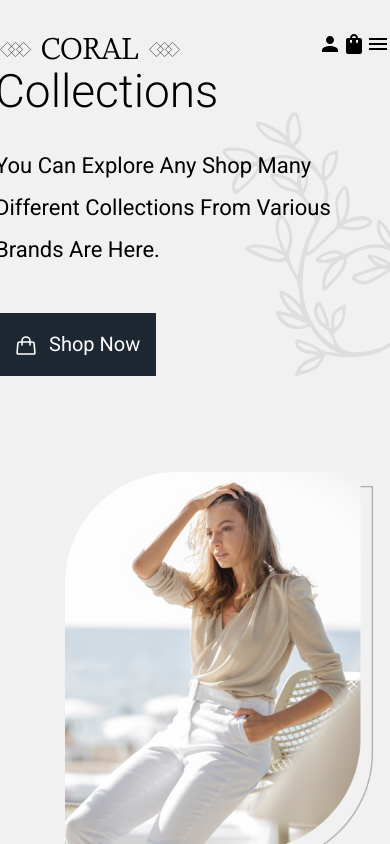
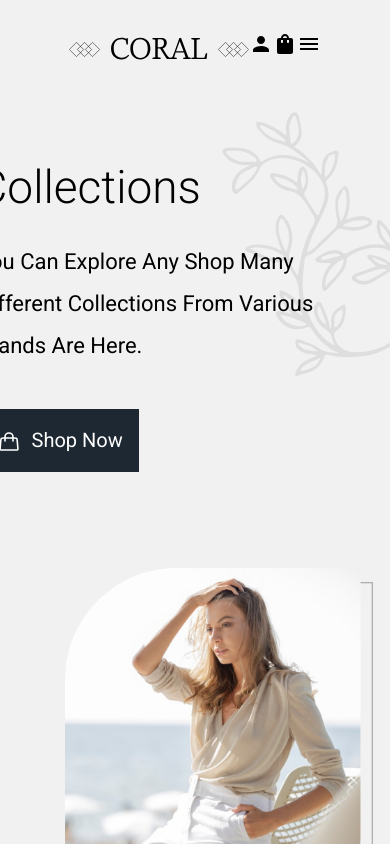
Before and after one commit to Hernanbp/GoClothing, a React (Create React App) app: page / in a window 390 px wide. Shown: the top 844 px of the page. Built offline with nearby package versions, Linux system fonts and the light colour scheme.

Commit message:
responsive changes header

```diff
--- a/src/components/views/Header/styles.css
+++ b/src/components/views/Header/styles.css
@@ -82,9 +82,9 @@ header a {
   transform: scale(0.8);
 }
 
-@media only screen and (max-width: 1200px) {
+@media only screen and (max-width: 1385px) {
   header {
-    padding: 4em 2em;
+    padding: 10em 2em;
   }
 
   .header-container-img {
@@ -127,6 +127,7 @@ header a {
   .call-to-action {
     min-width: 400px;
     max-width: 550px;
+    padding-right: 35px;
   }
 }
 
--- a/src/components/views/Navbar/styles.css
+++ b/src/components/views/Navbar/styles.css
@@ -1,4 +1,6 @@
 .nav-container {
+  justify-content: center;
+  display: flex;
   position: absolute;
   top: 0;
   z-index: 1000;
@@ -14,6 +16,11 @@
   top: 0;
   gap: 1em;
 }
+
+.navbar_desktop {
+  width: 1300px;
+}
+
 .navbar_desktop > .top {
   max-width: 100%;
   justify-content: space-between;
```
